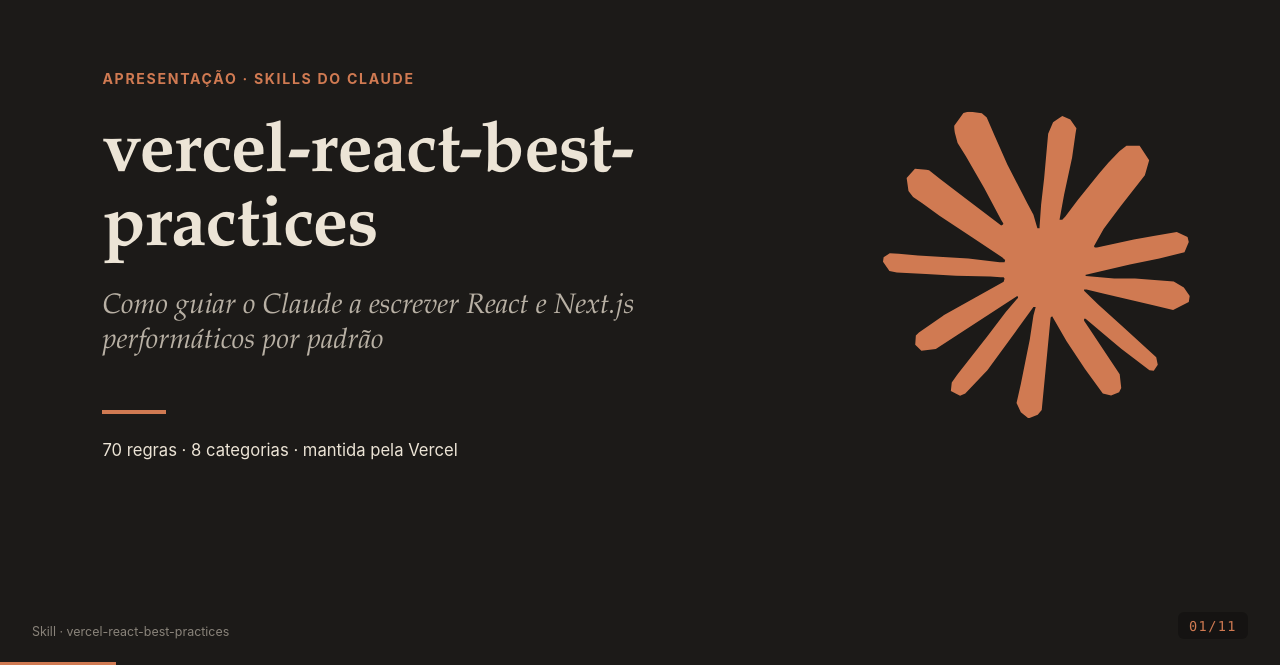
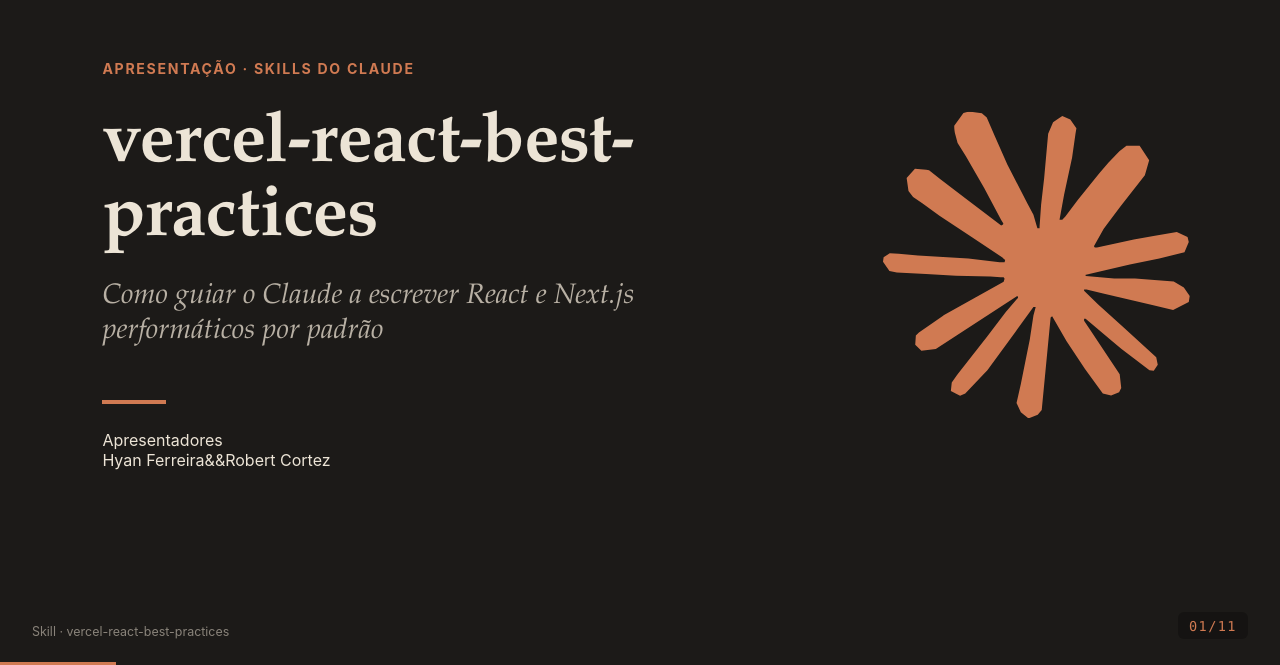
Before and after one commit to Robert-Cortez-Rudi/skills-claude, a React (Vite) app: page / in a window 1280 px wide. Shown: the part 135-800 px from the top of the page. Built offline with nearby package versions, Linux system fonts and the light colour scheme.

Commit message:
add(slides): ajusta apresentadores da capa

```diff
--- a/src/slides/SlideCover.jsx
+++ b/src/slides/SlideCover.jsx
@@ -1,4 +1,6 @@
 import { ClaudeCodeIcon } from "../components/deck/ClaudeCodeIcon";
+
+const AUTHORS = ["Hyan Ferreira", "Robert Cortez"];
 
 export function SlideCover({ state }) {
   return (
@@ -10,7 +12,14 @@
         Como guiar o Claude a escrever React e Next.js performáticos por padrão
       </p>
       <div className="accent-rule" />
-      <p className="meta-line">70 regras · 8 categorias · mantida pela Vercel</p>
+      <div className="author-card" aria-label="Apresentadores">
+        <span className="author-card-label">Apresentadores</span>
+        <p className="author-line">
+          <span>{AUTHORS[0]}</span>
+          <span className="author-separator">&&</span>
+          <span>{AUTHORS[1]}</span>
+        </p>
+      </div>
     </section>
   );
 }
```
